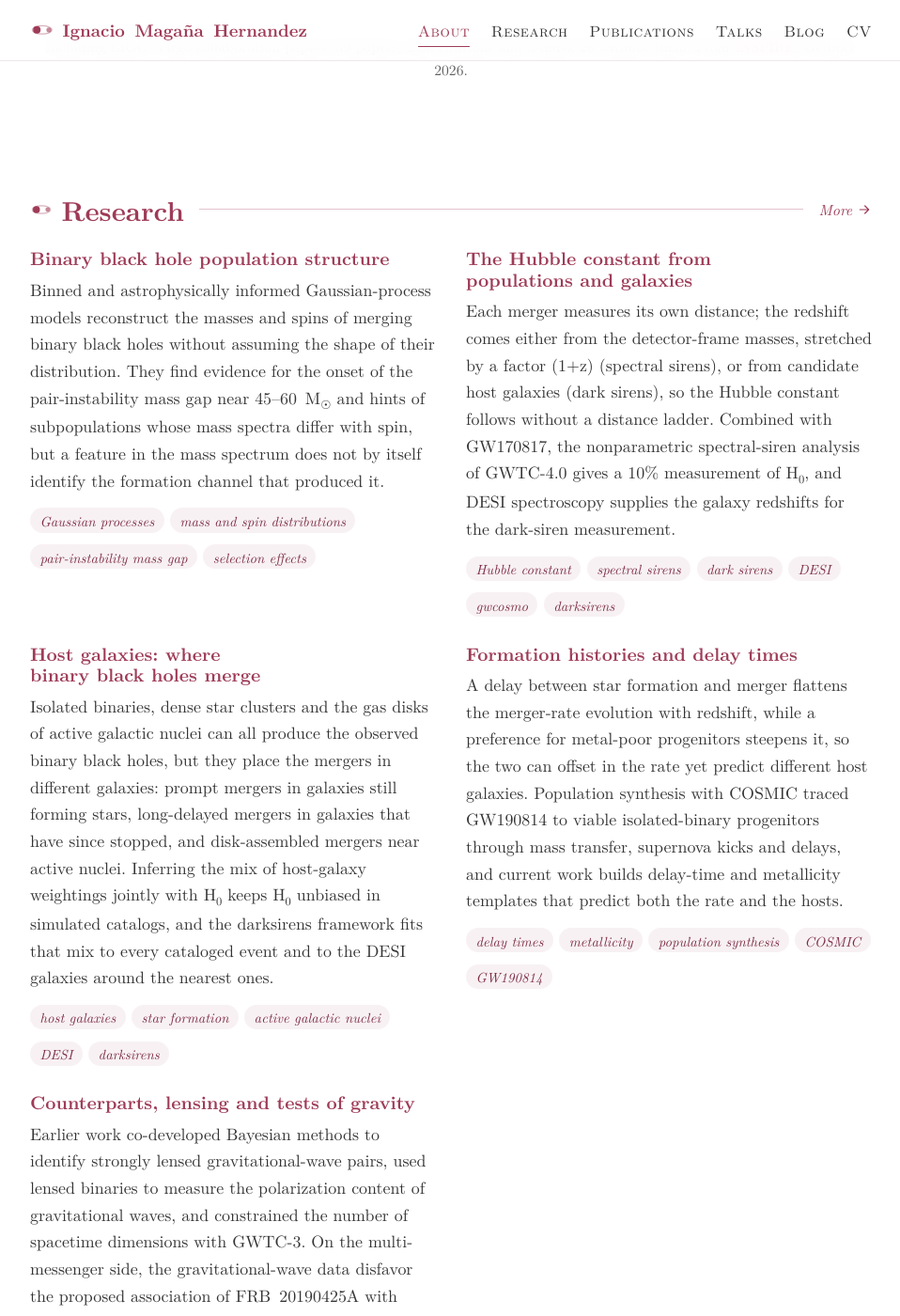
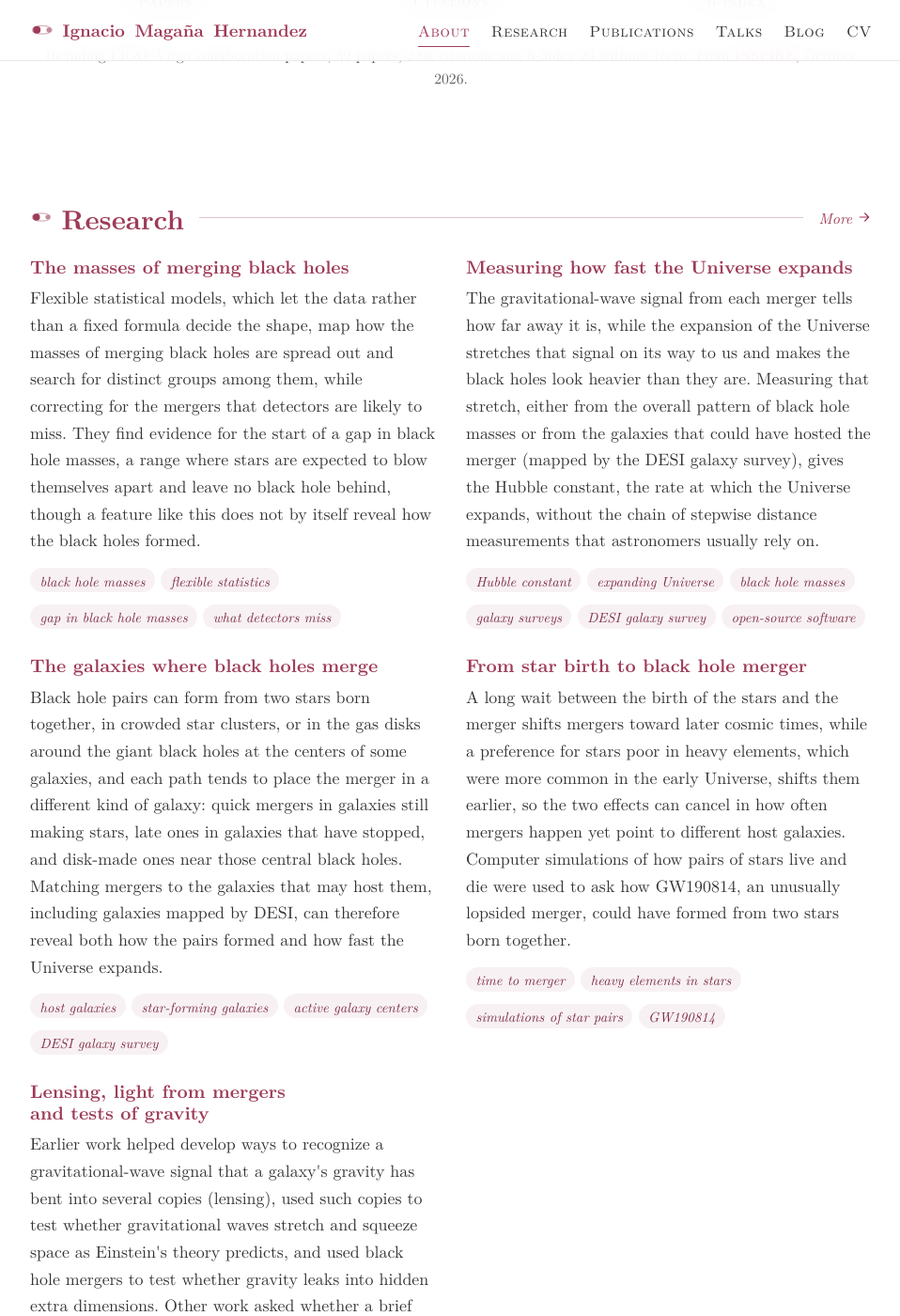
Before and after one commit to ignaciomagana/ignaciomagana.github.io, a Jekyll site: the page built from index.html, in a window 1280 px wide and 1400 px high, scrolled down 1116 px. Shown: the whole window at 94% size, without its empty margins (160-1118 px from the left). Built offline with Jekyll 4.4.1, drawn with Linux system fonts in a browser that asks for light colours; some of the changed text lies outside the part shown.

Commit message:
Plain-language text for a general reader
- Tagline, hero line, first-person bio, meta descriptions, research intro
  and the five research themes rewritten without jargon (text drafted with
  the hubble session; every claim traces to the CV)
- Plain link labels on /research/ and plain Software descriptions
- Social card subtitle matches the new hero line

Co-Authored-By: Claude Opus 5.5 <noreply@anthropic.com>
Claude-Session: https://claude.ai/code/session_01L6W2Gqo5HL7aHCvWByMsGv

```diff
--- a/_config.yml
+++ b/_config.yml
@@ -1,10 +1,11 @@
 # --- Site identity -----------------------------------------------------------
 title: Ignacio Magaña Hernandez
-tagline: Where binary black holes form and merge, and the Hubble constant they measure.
+tagline: Where black hole pairs form and merge, and how fast the Universe expands.
 description: >-
   Ignacio Magaña Hernandez is a Research Physicist at Carnegie Mellon
-  University studying binary black hole populations, the galaxies that host
-  their mergers, and gravitational-wave measurements of the Hubble constant.
+  University who studies where pairs of black holes form and merge, the
+  galaxies they merge in, and how their gravitational waves measure the
+  expansion of the Universe.
 author:
   name: Ignacio Magaña Hernandez
   email: imhernan@andrew.cmu.edu
--- a/_data/research.yml
+++ b/_data/research.yml
@@ -1,79 +1,83 @@
 # Research themes rendered on the home page and /research/ (refs only on /research/).
-# Order follows the research arc: population structure, cosmology, hosts, formation histories.
-- title: Binary black hole population structure
+# Plain language for a general reader; every claim traces to the CV.
+- title: The masses of merging black holes
   blurb: >-
-    Binned and astrophysically informed Gaussian-process models reconstruct the
-    masses and spins of merging binary black holes without assuming the shape of
-    their distribution. They find evidence for the onset of the pair-instability
-    mass gap near 45&ndash;60&nbsp;M<sub>&#9737;</sub> and hints of
-    subpopulations whose mass spectra differ with spin, but a feature in the mass
-    spectrum does not by itself identify the formation channel that produced it.
-  tags: [Gaussian processes, mass and spin distributions, pair-instability mass gap, selection effects]
+    Flexible statistical models, which let the data rather than a fixed formula
+    decide the shape, map how the masses of merging black holes are spread out
+    and search for distinct groups among them, while correcting for the mergers
+    that detectors are likely to miss. They find evidence for the start of a gap
+    in black hole masses, a range where stars are expected to blow themselves
+    apart and leave no black hole behind, though a feature like this does not by
+    itself reveal how the black holes formed.
+  tags: [black hole masses, flexible statistics, gap in black hole masses, what detectors miss]
   refs:
     - { label: "Ray et al. 2023", arxiv: "2304.08046" }
     - { label: "Ray et al. 2025", arxiv: "2404.03166" }
-    - { label: "Magaña Hernandez & Palmese 2025", arxiv: "2407.02460" }
-    - { label: "Magaña Hernandez & Palmese, pair-instability onset", arxiv: "2508.19208" }
-    - { label: "LISA forecasts", arxiv: "2610.37617" }
+    - { label: "A possible feature near 70 solar masses", arxiv: "2407.02460" }
+    - { label: "Where the mass gap begins", arxiv: "2508.19208" }
+    - { label: "Forecasts for the LISA space mission", arxiv: "2610.37617" }
 
-- title: The Hubble constant from populations and galaxies
+- title: Measuring how fast the Universe expands
   blurb: >-
-    Each merger measures its own distance; the redshift comes either from the
-    detector-frame masses, stretched by a factor (1+z) (spectral sirens), or from
-    candidate host galaxies (dark sirens), so the Hubble constant follows without
-    a distance ladder. Combined with GW170817, the nonparametric spectral-siren
-    analysis of GWTC-4.0 gives a 10% measurement of H<sub>0</sub>, and DESI
-    spectroscopy supplies the galaxy redshifts for the dark-siren measurement.
-  tags: [Hubble constant, spectral sirens, dark sirens, DESI, gwcosmo, darksirens]
+    The gravitational-wave signal from each merger tells how far away it is,
+    while the expansion of the Universe stretches that signal on its way to us
+    and makes the black holes look heavier than they are. Measuring that
+    stretch, either from the overall pattern of black hole masses or from the
+    galaxies that could have hosted the merger (mapped by the DESI galaxy
+    survey), gives the Hubble constant, the rate at which the Universe expands,
+    without the chain of stepwise distance measurements that astronomers usually
+    rely on.
+  tags: [Hubble constant, expanding Universe, black hole masses, galaxy surveys, DESI galaxy survey, open-source software]
   refs:
-    - { label: "GWTC-4.0 spectral sirens", arxiv: "2509.03607" }
+    - { label: "Expansion rate from black hole masses", arxiv: "2509.03607" }
     - { label: "Magaña Hernandez & Ray", arxiv: "2404.02522" }
     - { label: "Gray et al. 2020 (gwcosmo)", arxiv: "1908.06050" }
-    - { label: "GW190814 H<sub>0</sub>", arxiv: "2006.12611" }
+    - { label: "GW190814 (LIGO–Virgo)", arxiv: "2006.12611" }
     - { label: "Dang et al.", arxiv: "2607.17284" }
 
-- title: "Host galaxies: where binary black holes merge"
+- title: The galaxies where black holes merge
   blurb: >-
-    Isolated binaries, dense star clusters and the gas disks of active galactic
-    nuclei can all produce the observed binary black holes, but they place the
-    mergers in different galaxies: prompt mergers in galaxies still forming
-    stars, long-delayed mergers in galaxies that have since stopped, and
-    disk-assembled mergers near active nuclei. Inferring the mix of host-galaxy
-    weightings jointly with H<sub>0</sub> keeps H<sub>0</sub> unbiased in
-    simulated catalogs, and the darksirens framework fits that mix to every
-    cataloged event and to the DESI galaxies around the nearest ones.
-  tags: [host galaxies, star formation, active galactic nuclei, DESI, darksirens]
+    Black hole pairs can form from two stars born together, in crowded star
+    clusters, or in the gas disks around the giant black holes at the centers of
+    some galaxies, and each path tends to place the merger in a different kind
+    of galaxy: quick mergers in galaxies still making stars, late ones in
+    galaxies that have stopped, and disk-made ones near those central black
+    holes. Matching mergers to the galaxies that may host them, including
+    galaxies mapped by DESI, can therefore reveal both how the pairs formed and
+    how fast the Universe expands.
+  tags: [host galaxies, star-forming galaxies, active galaxy centers, DESI galaxy survey]
   refs:
     - { label: "Hostbusters", arxiv: "2610.25866" }
     - { label: "Amsellem et al. 2026", arxiv: "2512.08818" }
     - { label: "Ashton et al. 2021", arxiv: "2009.12346" }
 
-- title: Formation histories and delay times
+- title: From star birth to black hole merger
   blurb: >-
-    A delay between star formation and merger flattens the merger-rate
-    evolution with redshift, while a preference for metal-poor progenitors
-    steepens it, so the two can offset in the rate yet predict different host
-    galaxies. Population synthesis with COSMIC traced GW190814 to viable
-    isolated-binary progenitors through mass transfer, supernova kicks and
-    delays, and current work builds delay-time and metallicity templates that
-    predict both the rate and the hosts.
-  tags: [delay times, metallicity, population synthesis, COSMIC, GW190814]
+    A long wait between the birth of the stars and the merger shifts mergers
+    toward later cosmic times, while a preference for stars poor in heavy
+    elements, which were more common in the early Universe, shifts them earlier,
+    so the two effects can cancel in how often mergers happen yet point to
+    different host galaxies. Computer simulations of how pairs of stars live and
+    die were used to ask how GW190814, an unusually lopsided merger, could have
+    formed from two stars born together.
+  tags: [time to merger, heavy elements in stars, simulations of star pairs, GW190814]
   refs:
     - { label: "Lucky Strikes", arxiv: "2511.16648" }
     - { label: "Ray et al. 2025", arxiv: "2404.03166" }
 
-- title: Counterparts, lensing and tests of gravity
+- title: Lensing, light from mergers and tests of gravity
   blurb: >-
-    Earlier work co-developed Bayesian methods to identify strongly lensed
-    gravitational-wave pairs, used lensed binaries to measure the polarization
-    content of gravitational waves, and constrained the number of spacetime
-    dimensions with GWTC-3. On the multi-messenger side, the gravitational-wave
-    data disfavor the proposed association of FRB&nbsp;20190425A with GW190425,
-    and follow-up of neutron-star merger candidates continues with DESI
-    spectroscopy and GW-MMADS.
-  tags: [multi-messenger, kilonovae, fast radio bursts, strong lensing, tests of GR]
+    Earlier work helped develop ways to recognize a gravitational-wave signal
+    that a galaxy's gravity has bent into several copies (lensing), used such
+    copies to test whether gravitational waves stretch and squeeze space as
+    Einstein's theory predicts, and used black hole mergers to test whether
+    gravity leaks into hidden extra dimensions. Other work asked whether a brief
+    flash of radio waves was linked to the neutron-star merger GW190425, and
+    searches continue, including with DESI, for the light given off when neutron
+    stars (the dense cores of dead stars) collide.
+  tags: [neutron-star collisions, radio flashes, gravitational lensing, tests of Einstein's theory]
   refs:
-    - { label: "GW190425 and FRB 20190425A", arxiv: "2404.02496" }
+    - { label: "A radio flash and GW190425", arxiv: "2404.02496" }
     - { label: "Lo & Magaña Hernandez 2023", arxiv: "2104.09339" }
-    - { label: "Lensed polarizations", arxiv: "2211.01272" }
-    - { label: "Spacetime dimensions", arxiv: "2112.07650" }
+    - { label: "Testing Einstein with lensed signals", arxiv: "2211.01272" }
+    - { label: "Hidden extra dimensions", arxiv: "2112.07650" }
--- a/_data/research_intro.yml
+++ b/_data/research_intro.yml
@@ -1,3 +1,3 @@
 # Title and lead paragraph for /research/.
-title: "Where binary black holes form and merge"
-lead: "Each binary black hole merger records its masses, its spins and its distance. Read across a catalog, and matched to the galaxies around it, these mergers show where black holes form and how fast the Universe expands."
+title: "Where black hole pairs form and merge"
+lead: "When two black holes merge, the gravitational waves they give off record their masses, how fast they spin and how far away they are. Taken together, and matched with the galaxies around them, these mergers show where black holes form and how fast the Universe expands."
--- a/index.html
+++ b/index.html
@@ -3,8 +3,9 @@ layout: home
 title: About
 description: >-
   Ignacio Magaña Hernandez is a Research Physicist at Carnegie Mellon
-  University studying binary black hole populations, the galaxies that host
-  their mergers, and gravitational-wave measurements of the Hubble constant.
+  University who studies where pairs of black holes form and merge, the
+  galaxies they merge in, and how their gravitational waves measure the
+  expansion of the Universe.
 ---
 
 <!-- ============================== HERO ============================== -->
@@ -13,7 +14,7 @@ description: >-
     <div class="hero__text">
       <p class="hero__eyebrow">Research Physicist · Carnegie Mellon University</p>
       <h1 class="hero__name">Ignacio&nbsp;Magaña Hernandez</h1>
-      <p class="hero__role">Gravitational-wave astrophysics and cosmology</p>
+      <p class="hero__role">Black holes, gravitational waves and the expanding Universe</p>
       {% include chirp.html %}
       <p class="hero__lede">{{ site.tagline }}</p>
       <div class="actions">
@@ -45,18 +46,17 @@ description: >-
     <h2 class="rule-head">{% include binary.html %}About</h2>
     <div class="prose">
       <p>
-        I am a Research Physicist in the Department of Physics at Carnegie
-        Mellon University, where I was a McWilliams Postdoctoral Fellow from
-        2023 to 2026. I study where binary black holes merge and how long after
-        star formation they do so, combining gravitational-wave population
-        inference with DESI galaxy spectroscopy. My nonparametric population
-        models found evidence for the onset of the pair-instability mass gap,
-        and my spectral-siren analyses measure the Hubble constant from the
-        black-hole mass distribution. I lead the DESI dark-siren analysis and
-        built <code>darksirens</code>, a GPU-accelerated framework for joint
-        population and cosmology inference. During my PhD at the University of
-        Wisconsin–Milwaukee, I co-developed <code>gwcosmo</code> and led the
-        LIGO–Virgo Hubble-constant analysis of GW190814.
+        I am a Research Physicist at Carnegie Mellon University, where I was a
+        McWilliams Postdoctoral Fellow (2023–2026). I study merging black hole
+        pairs, using their gravitational waves (ripples in spacetime) to learn
+        where they form, which galaxies they merge in, and how fast the Universe
+        expands. My work found evidence for the start of a gap: a range of
+        masses where stars are expected to blow apart and leave no black hole.
+        I lead the DESI galaxy survey's measurement of the expansion rate from
+        these mergers and built the open-source software
+        <code>darksirens</code>. During my PhD at the University of
+        Wisconsin–Milwaukee, I helped develop <code>gwcosmo</code> and led the
+        LIGO–Virgo measurement of the expansion rate from GW190814.
       </p>
     </div>
   </div>
--- a/research.html
+++ b/research.html
@@ -3,9 +3,9 @@ layout: home
 title: Research
 permalink: /research/
 description: >-
-  Research on binary black hole populations, the galaxies that host their
-  mergers, formation histories and delay times, and gravitational-wave
-  measurements of the Hubble constant.
+  Research on pairs of black holes: their masses, the galaxies where they
+  merge, how long they take to merge, and how their gravitational waves
+  measure the expansion of the Universe.
 ---
 
 <section class="section section--tight">
@@ -39,10 +39,10 @@ description: >-
   <div class="container">
     <h2 class="rule-head">{% include binary.html %}Software</h2>
     <ul class="software prose">
-      <li><strong>darksirens</strong> (designer and developer): GPU-accelerated (JAX) hierarchical population and cosmological inference for gravitational-wave sirens. <a href="https://github.com/ignaciomagana/darksirens-core">github.com/ignaciomagana/darksirens-core</a></li>
-      <li><strong>gwcat</strong>: preprocessing of GWTC parameter-estimation files and LVK injection sets for darksirens. <a href="https://github.com/ignaciomagana/gwcat">github.com/ignaciomagana/gwcat</a></li>
-      <li><strong>tinyns</strong>: a lightweight JAX nested sampler. <a href="https://github.com/ignaciomagana/tinyns">github.com/ignaciomagana/tinyns</a></li>
-      <li><strong>gwcosmo</strong> (co-developer): LVK gravitational-wave cosmology code. <a href="https://git.ligo.org/lscsoft/gwcosmo">git.ligo.org/lscsoft/gwcosmo</a></li>
+      <li><strong>darksirens</strong> (designer and developer): software that runs on graphics cards to work out the properties of black hole pairs and the expansion rate of the Universe together. <a href="https://github.com/ignaciomagana/darksirens-core">github.com/ignaciomagana/darksirens-core</a></li>
+      <li><strong>gwcat</strong>: prepares the published LIGO–Virgo–KAGRA measurements of each merger, and the simulated signals that show what the detectors can and cannot see, for use in darksirens. <a href="https://github.com/ignaciomagana/gwcat">github.com/ignaciomagana/gwcat</a></li>
+      <li><strong>tinyns</strong>: a small, fast program for fitting models to data and comparing them. <a href="https://github.com/ignaciomagana/tinyns">github.com/ignaciomagana/tinyns</a></li>
+      <li><strong>gwcosmo</strong> (co-developer): the LIGO–Virgo–KAGRA code for measuring the expansion of the Universe with gravitational waves. <a href="https://git.ligo.org/lscsoft/gwcosmo">git.ligo.org/lscsoft/gwcosmo</a></li>
     </ul>
     <p class="muted prose" style="margin-top:1.5rem">
       The full record is on the <a href="{{ '/publications/' | relative_url }}">publications</a>
--- a/tools/make_assets.py
+++ b/tools/make_assets.py
@@ -79,7 +79,7 @@ def og_image(path):
     caps = ImageFont.truetype(LM + "lmromancaps10-regular.otf", 34 * s)
     d.text((x0, 150 * s), "Research Physicist · Carnegie Mellon University", font=caps, fill=ROSE)
     d.text((x0, 210 * s), "Ignacio Magaña Hernandez", font=bold, fill=ROSE)
-    d.text((x0, 320 * s), "Gravitational-wave astrophysics and cosmology", font=ital, fill=(97, 97, 97))
+    d.text((x0, 320 * s), "Black holes, gravitational waves and the expanding Universe", font=ital, fill=(97, 97, 97))
     pts = chirp_points()
     xw, yc, amp = (W - 180) * s, 440 * s, 26 * s
     d.line([(x0 + x * xw, yc - amp * y) for x, y in pts], fill=ROSE, width=3 * s, joint="curve")
```
Also changed, not shown: assets/img/og-image.png.
